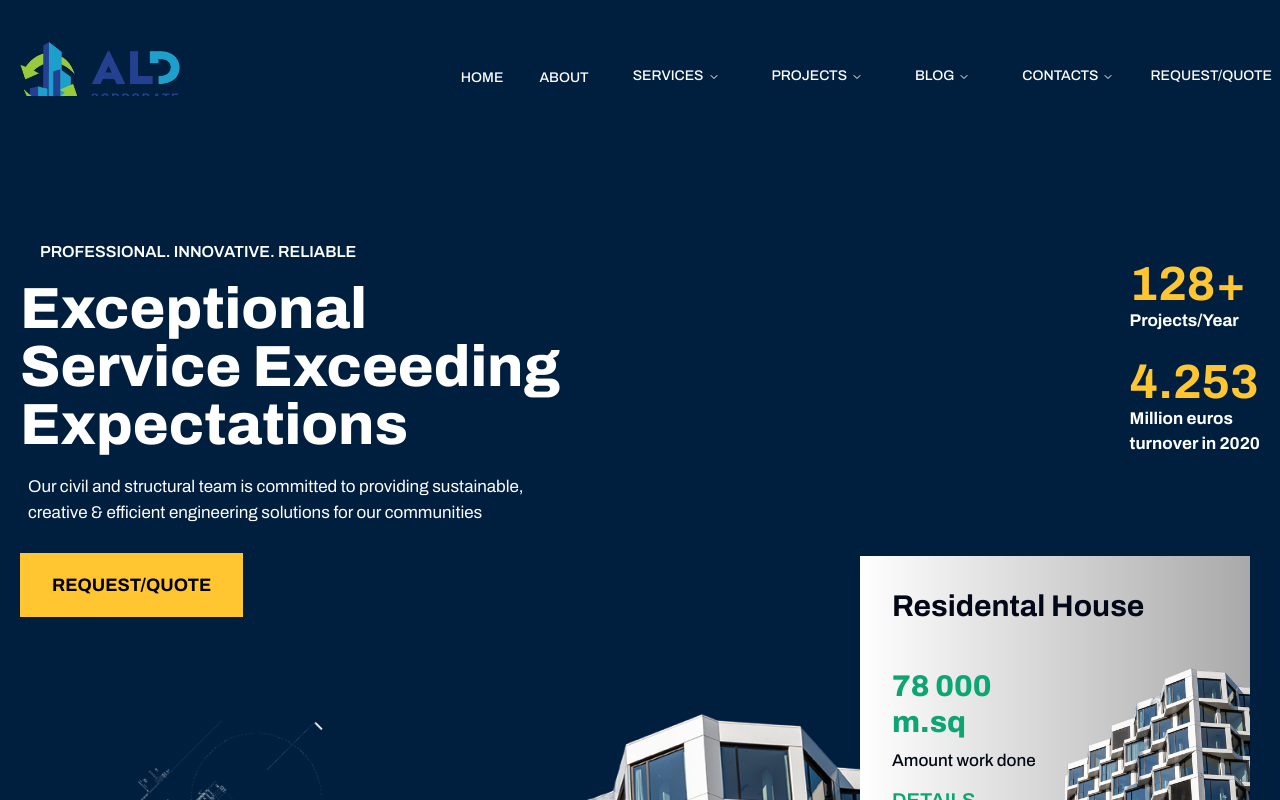
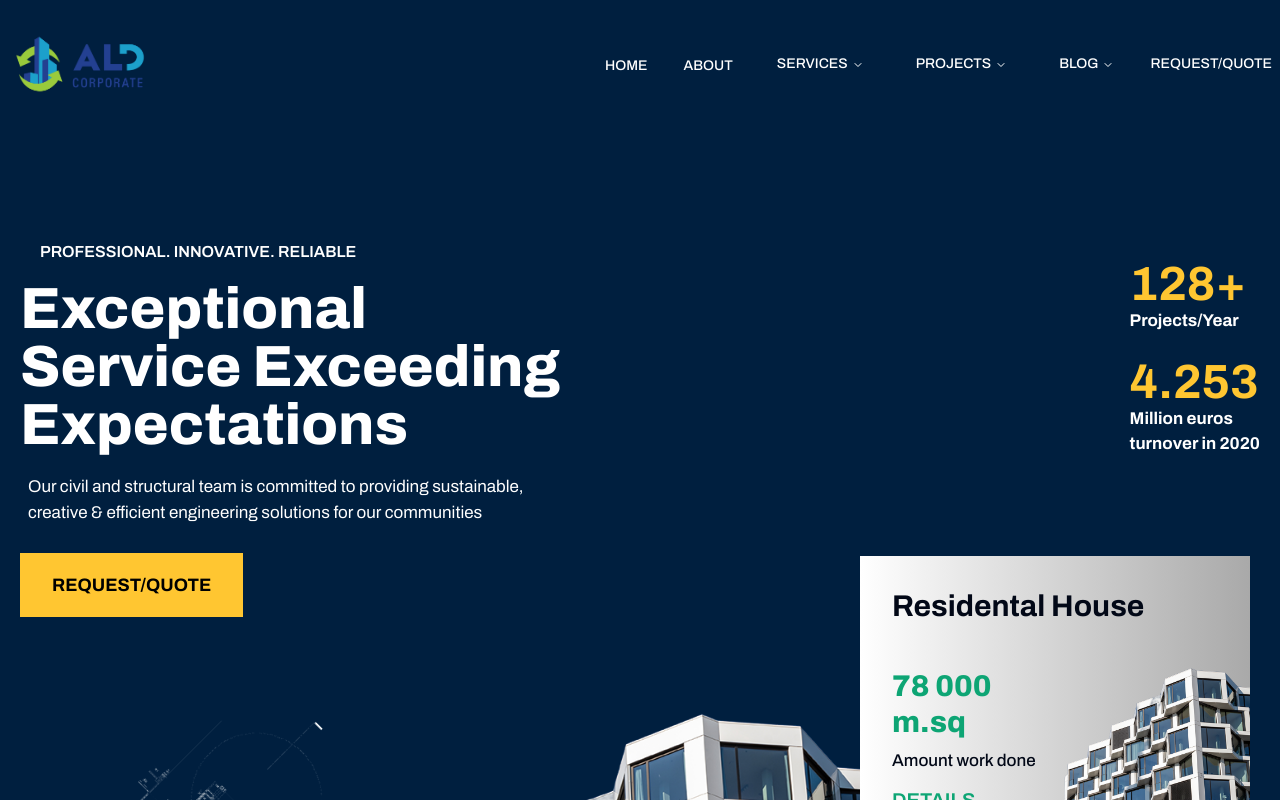
Before and after one commit to Simana-poudel/axial, a Next.js app: page / in a window 1280 px wide. Shown: the top 800 px of the page. Built offline with nearby package versions, Linux system fonts and the light colour scheme.

Commit message:
logo place changed

```diff
--- a/app/layout.tsx
+++ b/app/layout.tsx
@@ -1,17 +1,9 @@
 import type { Metadata } from "next";
-import { Inter, Archivo, Roboto, Arimo } from "next/font/google";
+import { Archivo } from "next/font/google";
 import "./globals.css";
 import Header from "@/components/NavBar/Header";
 import Footer from "@/components/Footer";
 
-const inter = Inter({ subsets: ["latin"] });
-const roboto = Roboto({
-  weight: ["400", "700"],
-  style: ["normal", "italic"],
-  subsets: ["latin"],
-  display: "swap",
-});
-const arimo = Arimo({ subsets: ["latin"] });
 const archivo = Archivo({ subsets: ["latin"] });
 
 export const metadata: Metadata = {
--- a/components/NavBar/Header.tsx
+++ b/components/NavBar/Header.tsx
@@ -5,7 +5,7 @@ import { NavItems } from "./NavItems";
 const Header = () => {
   return (
     <div className=" z-10 flex flex-col  items-center justify-between">
-      <div className=" bg-primary-1 absolute max-w-7xl mx-auto text-black w-full flex items-center justify-between text-sm md:flex pt-4">
+      <div className=" bg-primary-1 absolute max-w-7xl mx-auto text-black w-full flex items-center justify-between text-sm md:flex py-4">
         <Logo />
         <NavItems />
       </div>
--- a/components/NavBar/Logo.tsx
+++ b/components/NavBar/Logo.tsx
@@ -3,14 +3,14 @@ import React from "react";
 
 const Logo = () => {
   return (
-    <div>
+    <div className="min-h-max ">
       {/* desktop nav */}
       <div className="md:flex hidden">
         <Image
           src={"/images/ALD Logo/PNG/Artboard 1@4x.png"}
           alt="Logo"
-          width={200}
-          height={80}
+          width={160}
+          height={160}
         />
       </div>
 
--- a/components/NavBar/NavItems.tsx
+++ b/components/NavBar/NavItems.tsx
@@ -142,7 +142,7 @@ export function NavItems() {
             </NavigationMenuContent>
           </NavigationMenuItem>
 
-          <NavigationMenuItem>
+          {/* <NavigationMenuItem>
             <NavigationMenuTrigger className="text-white font-medium mx-2 bg-transparent hover:text-primary-2">
               CONTACTS
             </NavigationMenuTrigger>
@@ -157,7 +157,7 @@ export function NavItems() {
                 ))}
               </ul>
             </NavigationMenuContent>
-          </NavigationMenuItem>
+          </NavigationMenuItem> */}
           <NavigationMenuItem>
             <Link href="/quote" legacyBehavior passHref>
               <NavigationMenuLink className="text-white font-medium mx-2 hover:text-primary-2">
```
